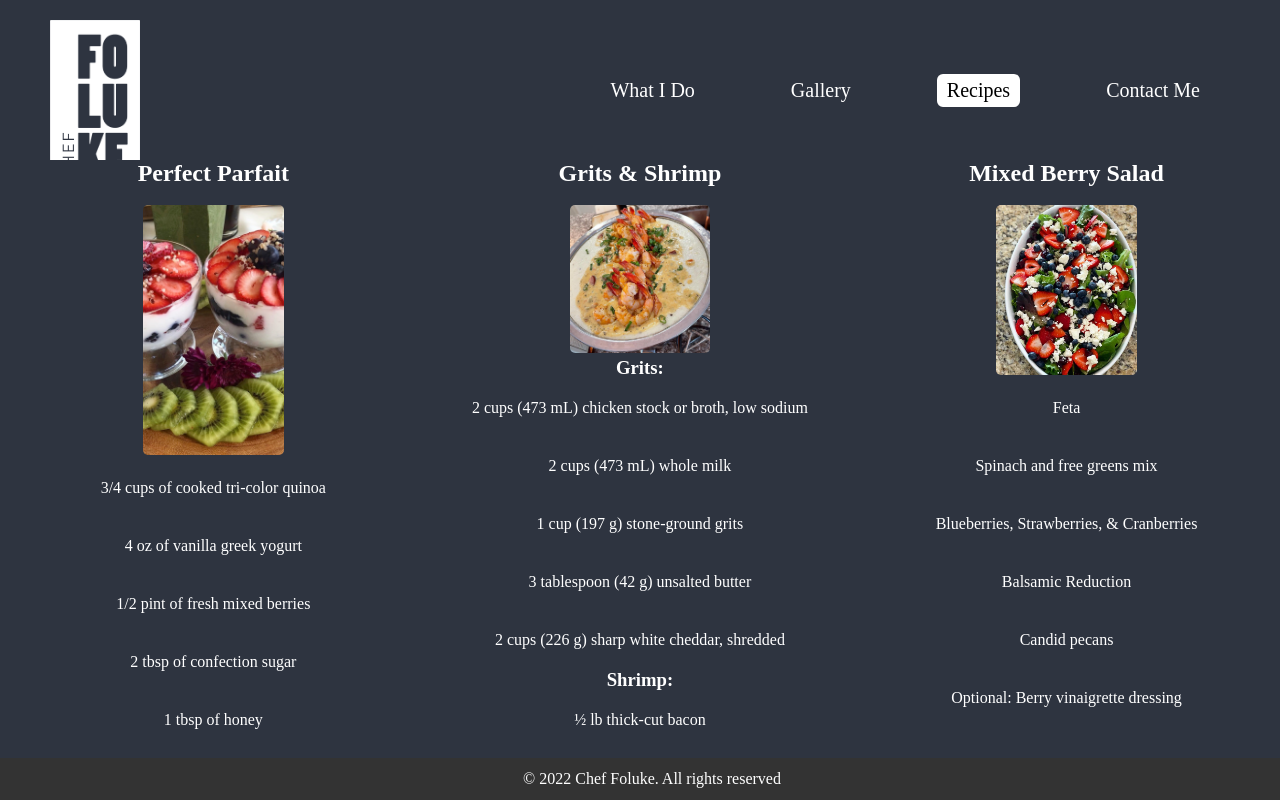
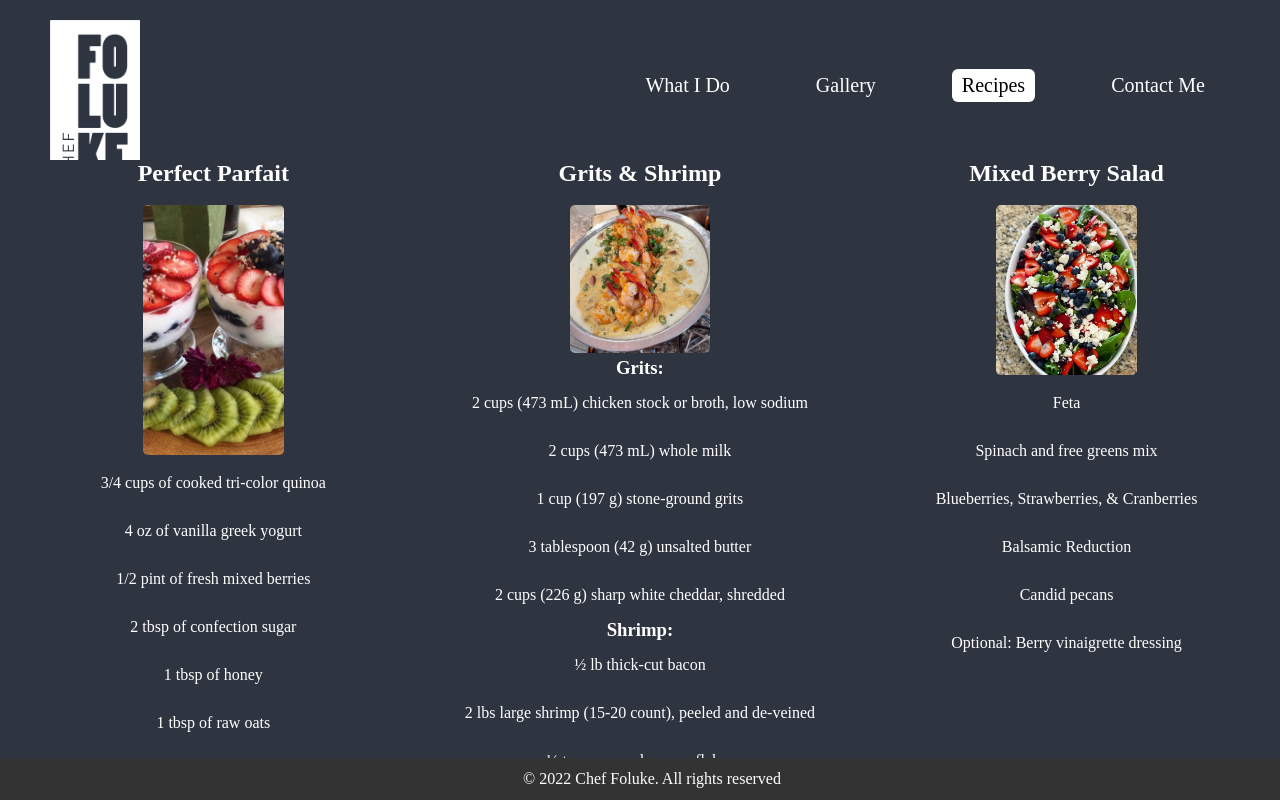
Before and after one commit to MaverickCavazos/personal-chef, a React (Create React App) app: page /Recipes in a window 1280 px wide. Shown: the top 800 px of the page. Built offline with nearby package versions, Linux system fonts and the light colour scheme.

Commit message:
Solid structure for recipes page, can use some more styling

```diff
--- a/src/App.css
+++ b/src/App.css
@@ -56,7 +56,7 @@ clear: both;
 }
 
  li {
-   padding: 20px;
+   padding: 15px;
    list-style-type: none;
  }
 
@@ -66,6 +66,12 @@ clear: both;
   }
   to {
     transform: rotate(360deg);
+  }
+}
+
+@media print {
+  .myimage {
+    image-resolution: 300dpi;
   }
 }
 
--- a/src/components/Recipes/index.js
+++ b/src/components/Recipes/index.js
@@ -36,7 +36,7 @@ function Recipes() {
               src={Recipe2} /* will change to recipe2 */
               id="recipeimg"
               className="my-2"
-              style={{ height: "auto", width: "33%", borderRadius: "5px" }}
+              style={{ height: "33%", width: "33%", borderRadius: "5px" }}
             />
           </div>
           <ul>
@@ -64,7 +64,7 @@ function Recipes() {
               src={Recipe3} /* will change to recipe3 */
               id="recipeimg"
               className="my-2"
-              style={{ height: "auto", width: "33%", borderRadius: "5px" }}
+              style={{ height: "33%", width: "33%", borderRadius: "5px" }}
             />
           </div>
           <ul>
```
